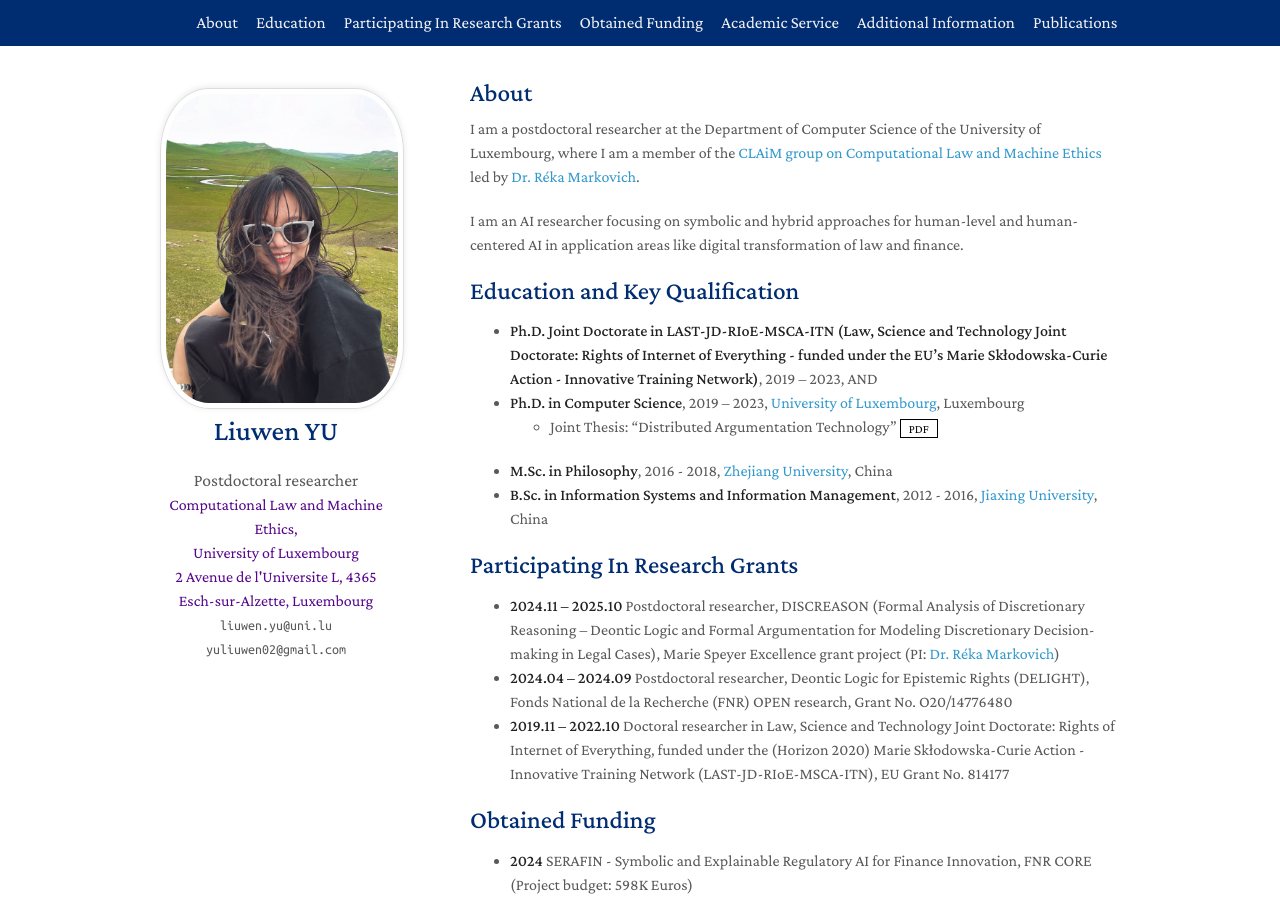
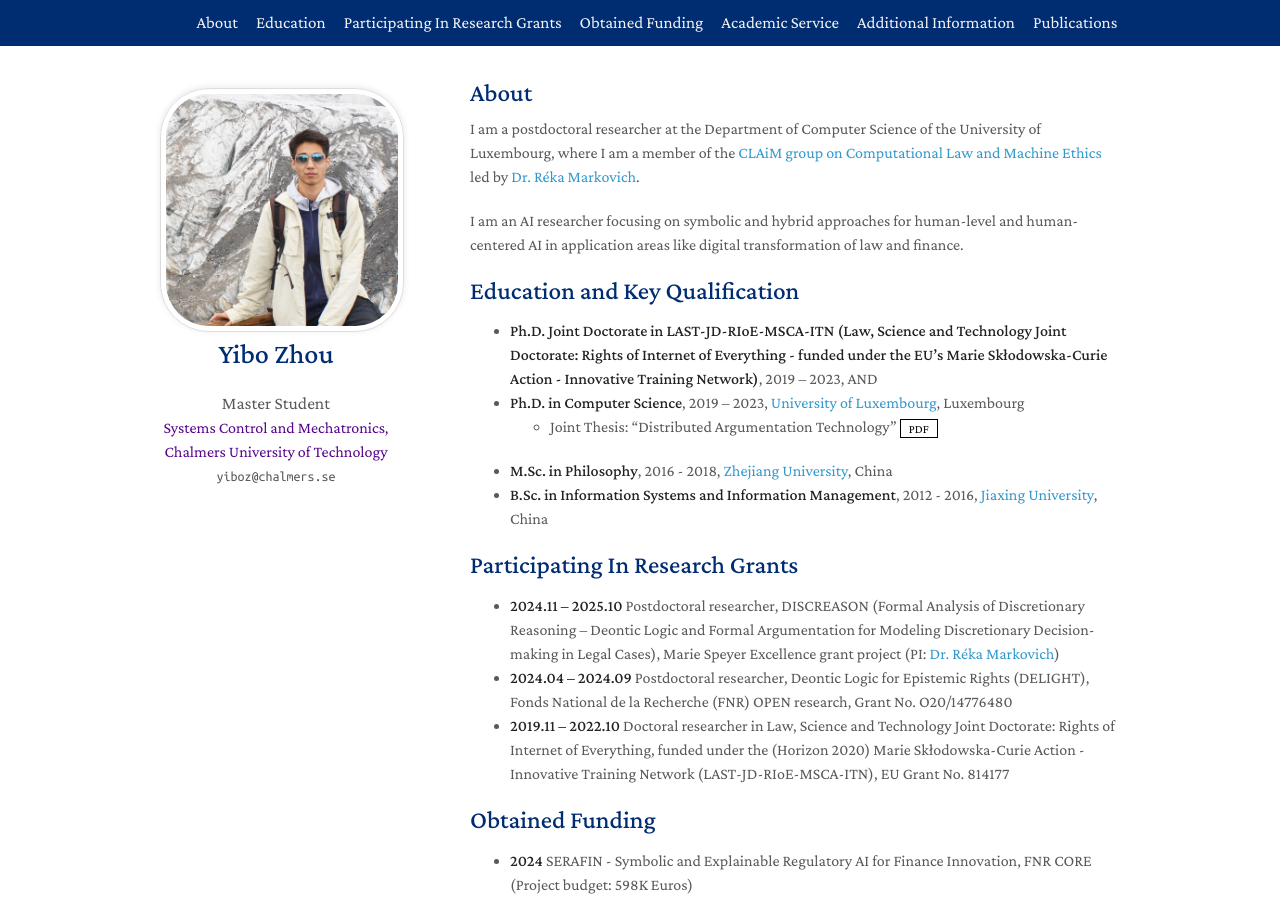
Before and after one commit to X-20020504/x-20020504.github.io, a Jekyll site: the page built from index.md, in a window 1280 px wide and 900 px high. Built offline with Jekyll 4.4.1, drawn with Linux system fonts in a browser that asks for light colours; a style sheet for code colours, icons or effects is not loaded.

Commit message:
name/avatar is updated.

```diff
--- a/_config.yml
+++ b/_config.yml
@@ -1,13 +1,12 @@
 # Basic Information
-title: Liuwen YU
-position: Postdoctoral researcher
-affiliation: University of Luxembourg
-subaffiliation: Computational Law and Machine Ethics
-affiliation_link: https://www.uni.lu/
-subaffiliation_link: https://www.uni.lu/fstm-en/research-groups/computational-law-and-machine-ethics/
-email: liuwen.yu@uni.lu
-email2: yuliuwen02@gmail.com
-address: 2 Avenue de l'Universite L, 4365 Esch-sur-Alzette, Luxembourg
+title: Yibo Zhou
+position: Master Student
+affiliation: Chalmers University of Technology
+subaffiliation: Systems Control and Mechatronics
+affiliation_link: https://www.chalmers.se/en/
+subaffiliation_link: https://www.chalmers.se/en/education/find-masters-programme/systems-control-and-mechatronics-msc/
+email: yiboz@chalmers.se
+# address: 2 Avenue de l'Universite L, 4365 Esch-sur-Alzette, Luxembourg
 
 # Search Engine Optimization (SEO)
 keywords: liuwenyu, yuliuwen, Liuwen Yu, Yu Liuwen, 俞柳闻
@@ -21,12 +20,12 @@ enable_hopkins_logo: false
 enable_last_update: false
 
 # Links
-cv_link: assets/files/CV_Liuwen Yu.pdf
+cv_link: assets/files/Curriculum Vitae.pdf
 google_scholar: https://scholar.google.com.hk/citations?user=Fl1CSW0AAAAJ&hl=zh-CN&oi=ao
 dblp: https://dblp.org/pid/264/7514.html
 
 # Images
-avatar: ./assets/img/WechatIMG124587.jpg
+avatar: ./assets/img/avatar.jpg
 
 
 # Footnotes
```
Also changed, not shown: Gemfile.lock, assets/img/WechatIMG124587.jpg (deleted), assets/img/avatar.jpg (added), 1 other file.
